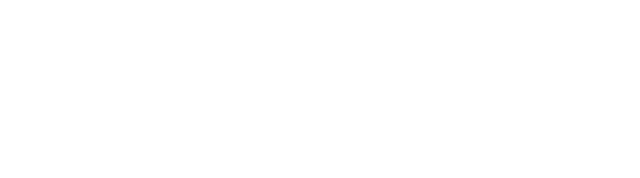
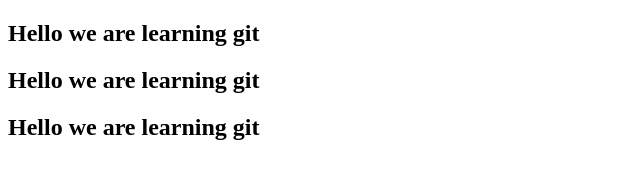
Before and after one commit to Reydel-Gutierrez/gitTest, a plain HTML site: page index.html in a window 1280 px wide. Shown: the whole page, without its empty margins (0-640 px from the left). Drawn offline with Linux system fonts and the light colour scheme.

Commit message:
this are the first changes to my code

```diff
--- a/index.html
+++ b/index.html
@@ -5,7 +5,9 @@
     <title>Git Test</title>
   </head>
   <body>
-
+    <h2>Hello we are learning git</h2>
+    <h2>Hello we are learning git</h2>
+    <h2>Hello we are learning git</h2>
 
     <script src="script.js" charset="utf-8"></script>
   </body>
--- a/script.js
+++ b/script.js
@@ -0,0 +1 @@
+alert("We are here");
```
